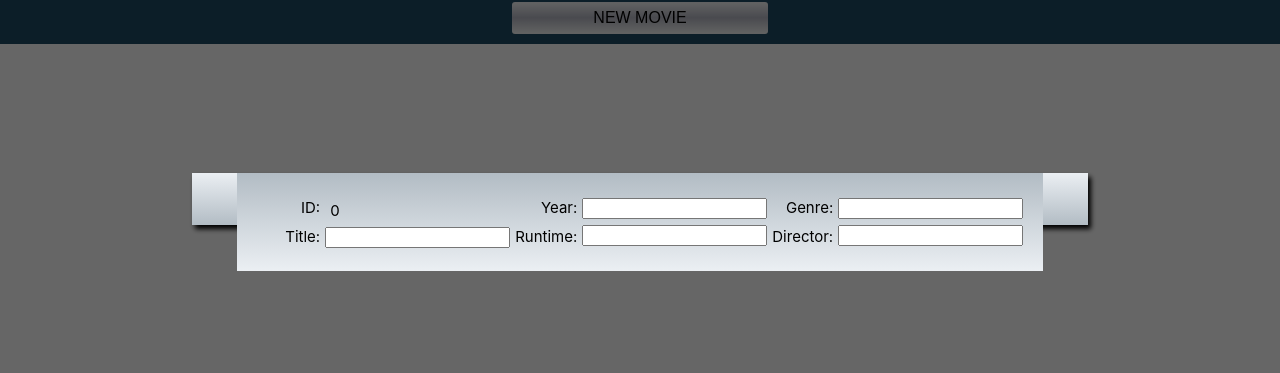
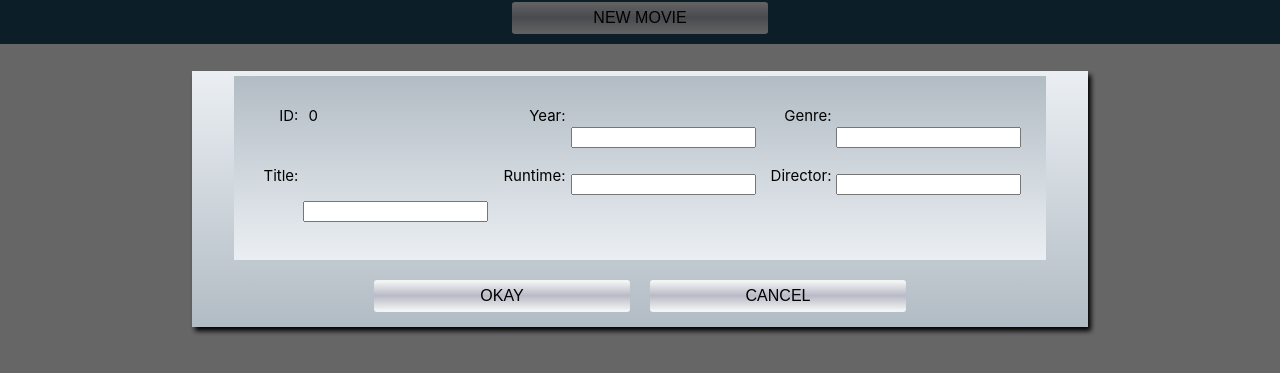
Before and after one commit to ContrarianCoding/HeroloCinema, a React (Create React App) app: page / in a window 1280 px wide. Both pictures are taken after a click on the button "NEW MOVIE". Shown: the part 201-574 px from the top of the page. Built offline with nearby package versions, Linux system fonts and the light colour scheme; no server answers.

Commit message:
improving adaptivity

```diff
--- a/src/App.css
+++ b/src/App.css
@@ -1,24 +1,206 @@
 .App {
   display: flex;
   flex-direction: column;
-  align-content: center;
   background-color: #1f4b64;
   width: 100%;
   height: 100%;
 }
 
+.App-header {
+  background-color: #0c1a35;
+  min-height: 50;
+  display: flex;
+  flex-direction: column;
+  align-items: center;
+  justify-content: center;
+  font-size: calc(10px + 2vmin);
+  text-shadow: 2px 2px #ff0000;
+  box-shadow: 1px 2px 50px rgba(0,0,0,.5);
+  color: rgb(250, 255, 182);
+}
+
 .MovieListContainer {
   display: flex;
   flex-direction: column;
-  align-content: center;
+  margin: 30px;
 }
 
-.App-logo {
-  animation: App-logo-spin infinite 20s linear;
-  height: 40vmin;
+.MovieTabHolder {
+  display: flex;
+  width: 70%;
+  flex-direction: column;
+  align-self: center;
+    /* Permalink - use to edit and share this gradient: http://colorzilla.com/gradient-editor/#e0eff9+0,b5c6d0+49,d8e1e7+50,f2f6f8+100 */
+  background: rgb(224,239,249); /* Old browsers */
+  background: -moz-linear-gradient(top, rgba(224,239,249,1) 0%, rgba(181,198,208,1) 49%, rgba(216,225,231,1) 50%, rgba(242,246,248,1) 100%); /* FF3.6-15 */
+  background: -webkit-linear-gradient(top, rgba(224,239,249,1) 0%,rgba(181,198,208,1) 49%,rgba(216,225,231,1) 50%,rgba(242,246,248,1) 100%); /* Chrome10-25,Safari5.1-6 */
+  background: linear-gradient(to bottom, rgba(224,239,249,1) 0%,rgba(181,198,208,1) 49%,rgba(216,225,231,1) 50%,rgba(242,246,248,1) 100%); /* W3C, IE10+, FF16+, Chrome26+, Opera12+, Safari7+ */
+  filter: progid:DXImageTransform.Microsoft.gradient( startColorstr='#e0eff9', endColorstr='#f2f6f8',GradientType=0 ); /* IE6-9 */
+  border-style: solid;
+  border-width: 2px;
+  border-color: #ffffff;
+  padding: 5px;
+  margin: 5px;
 }
 
+.MovieTabContainer {
+  display: flex;
+  flex-direction: row;
+  justify-content: space-evenly;
+  flex-wrap: wrap;
+  /* Permalink - use to edit and share this gradient: http://colorzilla.com/gradient-editor/#f2f6f8+0,d8e1e7+50,b5c6d0+51,e0eff9+100;Grey+Gloss+%232 */
+  background: #f2f6f8; /* Old browsers */
+  background: -moz-linear-gradient(top, #f2f6f8 0%, #d8e1e7 50%, #b5c6d0 51%, #e0eff9 100%); /* FF3.6-15 */
+  background: -webkit-linear-gradient(top, #f2f6f8 0%,#d8e1e7 50%,#b5c6d0 51%,#e0eff9 100%); /* Chrome10-25,Safari5.1-6 */
+  background: linear-gradient(to bottom, #f2f6f8 0%,#d8e1e7 50%,#b5c6d0 51%,#e0eff9 100%); /* W3C, IE10+, FF16+, Chrome26+, Opera12+, Safari7+ */
+  filter: progid:DXImageTransform.Microsoft.gradient( startColorstr='#f2f6f8', endColorstr='#e0eff9',GradientType=0 ); /* IE6-9 */
+}
+/*
+  justify-content: space-evenly;
+  align-self: center;
+    margin-top: 3px;
+      padding: 5px;*/
+
+.MovieTabContainer:hover {
+/* Permalink - use to edit and share this gradient: http://colorzilla.com/gradient-editor/#fefcea+0,f1da36+100;Gold+3D */
+  background: #fefcea; /* Old browsers */
+  background: -moz-linear-gradient(top, #fefcea 0%, #f1da36 100%); /* FF3.6-15 */
+  background: -webkit-linear-gradient(top, #fefcea 0%,#f1da36 100%); /* Chrome10-25,Safari5.1-6 */
+  background: linear-gradient(to bottom, #fefcea 0%,#f1da36 100%); /* W3C, IE10+, FF16+, Chrome26+, Opera12+, Safari7+ */
+  filter: progid:DXImageTransform.Microsoft.gradient( startColorstr='#fefcea', endColorstr='#f1da36',GradientType=0 ); /* IE6-9 */
+}
+
+.MovieTabContainer:active {
+/* Permalink - use to edit and share this gradient: http://colorzilla.com/gradient-editor/#f0b7a1+0,8c3310+50,752201+51,bf6e4e+100;Brown+Gloss */
+  background: #f0b7a1; /* Old browsers */
+  background: -moz-linear-gradient(top, #f0b7a1 0%, #8c3310 50%, #752201 51%, #bf6e4e 100%); /* FF3.6-15 */
+  background: -webkit-linear-gradient(top, #f0b7a1 0%,#8c3310 50%,#752201 51%,#bf6e4e 100%); /* Chrome10-25,Safari5.1-6 */
+  background: linear-gradient(to bottom, #f0b7a1 0%,#8c3310 50%,#752201 51%,#bf6e4e 100%); /* W3C, IE10+, FF16+, Chrome26+, Opera12+, Safari7+ */
+  filter: progid:DXImageTransform.Microsoft.gradient( startColorstr='#f0b7a1', endColorstr='#bf6e4e',GradientType=0 ); /* IE6-9 */
+}
+
+.MovieTabPairContainer {
+  display: flex;
+  flex-direction: row;
+  flex-wrap: wrap;
+  margin: 5px;
+}
+
+.MovieColRight {
+  display: flex;
+  flex-direction: column;
+  align-items: flex-end;
+  justify-content: space-evenly;
+  flex: 1;
+  max-width: 90%;
+  max-height: 90%;
+}
+
+.MovieColLeft {
+  display: flex;
+  flex-direction: column;
+  justify-content: space-evenly;
+  flex: 2;
+  max-width: 90%;
+  max-height: 90%;
+}
+
+.deleteBar {
+  display: flex;
+  flex-direction: column;
+  justify-content: space-between;
+}
+/*flex-direction: row;
+  justify-content: space-evenly;
+  align-items: center*/
+img {
+    max-height: 15px;
+    max-width: 15px;
+    margin: 5px;
+    align-self: center;
+}
+.deleteBar:hover {
+    /* Permalink - use to edit and share this gradient: http://colorzilla.com/gradient-editor/#f85032+0,f16f5c+50,f6290c+51,f02f17+71,e73827+100;Red+Gloss+%231 */
+  background: rgb(248,80,50); /* Old browsers */
+  background: -moz-linear-gradient(top, rgba(248,80,50,1) 0%, rgba(241,111,92,1) 50%, rgba(246,41,12,1) 51%, rgba(240,47,23,1) 71%, rgba(231,56,39,1) 100%); /* FF3.6-15 */
+  background: -webkit-linear-gradient(top, rgba(248,80,50,1) 0%,rgba(241,111,92,1) 50%,rgba(246,41,12,1) 51%,rgba(240,47,23,1) 71%,rgba(231,56,39,1) 100%); /* Chrome10-25,Safari5.1-6 */
+  background: linear-gradient(to bottom, rgba(248,80,50,1) 0%,rgba(241,111,92,1) 50%,rgba(246,41,12,1) 51%,rgba(240,47,23,1) 71%,rgba(231,56,39,1) 100%); /* W3C, IE10+, FF16+, Chrome26+, Opera12+, Safari7+ */
+  filter: progid:DXImageTransform.Microsoft.gradient( startColorstr='#f85032', endColorstr='#e73827',GradientType=0 ); /* IE6-9 */
+}
+
+.PopupContainer {
+  position: fixed;
+  width: 100%;
+  height: 100%;
+  top: 0;
+  left: 0;
+  right: 0;
+  bottom: 0;
+  margin: auto;
+  background-color: rgba(0,0,0, 0.6);
+}
+
+.MoviePopupHolder {
+  position: fixed;
+  display: flex;
+  flex-direction: column;
+  justify-content: flex-end;
+  align-items: center;
+  align-self: center;
+  /* Permalink - use to edit and share this gradient: http://colorzilla.com/gradient-editor/#ebeff3+0,b2bcc4+100 */
+  background: rgb(235,239,243); /* Old browsers */
+  background: -moz-linear-gradient(top, rgba(235,239,243,1) 0%, rgba(178,188,196,1) 100%); /* FF3.6-15 */
+  background: -webkit-linear-gradient(top, rgba(235,239,243,1) 0%,rgba(178,188,196,1) 100%); /* Chrome10-25,Safari5.1-6 */
+  background: linear-gradient(to bottom, rgba(235,239,243,1) 0%,rgba(178,188,196,1) 100%); /* W3C, IE10+, FF16+, Chrome26+, Opera12+, Safari7+ */
+  filter: progid:DXImageTransform.Microsoft.gradient( startColorstr='#ebeff3', endColorstr='#b2bcc4',GradientType=0 ); /* IE6-9 */
+  box-shadow: 3px 4px 5px rgba(0,0,0,1);
+  min-height: 200px;
+  max-height: 90%;
+  min-width: 300px;
+  max-width: 90%;
+  top: 40%;
+  bottom: 40%;
+  left: 15%;
+  right: 15%;
+}
+
+.MoviePopupHolder#error {
+  left: 30%;
+  right: 30%;
+  top: 42%;
+  bottom: 42%;
+  min-width: 100px;
+}
+
+.MoviePopup {
+  display: flex;
+  align-self: center;
+  justify-content: center;
+  flex-flow: wrap;
+  overflow: auto;
+  font-size: 15px;
+  padding: 20px;
+  /* Permalink - use to edit and share this gradient: http://colorzilla.com/gradient-editor/#b2bcc4+0,ebeff3+100 */
+  background: rgb(178,188,196); /* Old browsers */
+  background: -moz-linear-gradient(top, rgba(178,188,196,1) 0%, rgba(235,239,243,1) 100%); /* FF3.6-15 */
+  background: -webkit-linear-gradient(top, rgba(178,188,196,1) 0%,rgba(235,239,243,1) 100%); /* Chrome10-25,Safari5.1-6 */
+  background: linear-gradient(to bottom, rgba(178,188,196,1) 0%,rgba(235,239,243,1) 100%); /* W3C, IE10+, FF16+, Chrome26+, Opera12+, Safari7+ */
+  filter: progid:DXImageTransform.Microsoft.gradient( startColorstr='#b2bcc4', endColorstr='#ebeff3',GradientType=0 ); /* IE6-9 */
+  left: 5%;
+  right: 5%;
+  top: 5%;
+  bottom: 30%;
+  margin: 5px;
+  min-width: 80%;
+  min-height: 50%;
+  height: calc(400px - 20vw);
+}
+
+.MoviePopup#error {
+  bottom: 40%;
+}
 .btn {
+  display: flex;
   /* Permalink - use to edit and share this gradient: http://colorzilla.com/gradient-editor/#f5f6f6+0,dbdce2+21,b8bac6+49,dddfe3+80,f5f6f6+100;Grey+Pipe */
   background: #f5f6f6; /* Old browsers */
   background: -moz-linear-gradient(top, #f5f6f6 0%, #dbdce2 21%, #b8bac6 49%, #dddfe3 80%, #f5f6f6 100%); /* FF3.6-15 */
@@ -59,201 +241,18 @@
   filter: progid:DXImageTransform.Microsoft.gradient( startColorstr='#f85032', endColorstr='#e73827',GradientType=0 ); /* IE6-9 */
 }
 
-.MovieTabContainer {
-  display: flex;
-  flex-direction: row;
-  justify-content: space-evenly;
-  align-self: center;
-  /* Permalink - use to edit and share this gradient: http://colorzilla.com/gradient-editor/#f2f6f8+0,d8e1e7+50,b5c6d0+51,e0eff9+100;Grey+Gloss+%232 */
-  background: #f2f6f8; /* Old browsers */
-  background: -moz-linear-gradient(top, #f2f6f8 0%, #d8e1e7 50%, #b5c6d0 51%, #e0eff9 100%); /* FF3.6-15 */
-  background: -webkit-linear-gradient(top, #f2f6f8 0%,#d8e1e7 50%,#b5c6d0 51%,#e0eff9 100%); /* Chrome10-25,Safari5.1-6 */
-  background: linear-gradient(to bottom, #f2f6f8 0%,#d8e1e7 50%,#b5c6d0 51%,#e0eff9 100%); /* W3C, IE10+, FF16+, Chrome26+, Opera12+, Safari7+ */
-  filter: progid:DXImageTransform.Microsoft.gradient( startColorstr='#f2f6f8', endColorstr='#e0eff9',GradientType=0 ); /* IE6-9 */
-  padding: 5px;
-  margin-top: 3px;
-}
-
-.MovieTabHolder {
-  align-self: center;
-    /* Permalink - use to edit and share this gradient: http://colorzilla.com/gradient-editor/#e0eff9+0,b5c6d0+49,d8e1e7+50,f2f6f8+100 */
-  background: rgb(224,239,249); /* Old browsers */
-  background: -moz-linear-gradient(top, rgba(224,239,249,1) 0%, rgba(181,198,208,1) 49%, rgba(216,225,231,1) 50%, rgba(242,246,248,1) 100%); /* FF3.6-15 */
-  background: -webkit-linear-gradient(top, rgba(224,239,249,1) 0%,rgba(181,198,208,1) 49%,rgba(216,225,231,1) 50%,rgba(242,246,248,1) 100%); /* Chrome10-25,Safari5.1-6 */
-  background: linear-gradient(to bottom, rgba(224,239,249,1) 0%,rgba(181,198,208,1) 49%,rgba(216,225,231,1) 50%,rgba(242,246,248,1) 100%); /* W3C, IE10+, FF16+, Chrome26+, Opera12+, Safari7+ */
-  filter: progid:DXImageTransform.Microsoft.gradient( startColorstr='#e0eff9', endColorstr='#f2f6f8',GradientType=0 ); /* IE6-9 */
-  border-style: solid;
-  border-width: 2px;
-  border-color: #ffffff;
-  padding: 3px;
-  margin: 5px;
-  width: 70%;
-}
-
-.deleteBar {
-  width: 100%;
-  height: 25px;
-  display: flex;
-  flex-direction: row;
-  justify-content: space-evenly;
-  align-items: center
-}
-
-.deleteBar:hover {
-    /* Permalink - use to edit and share this gradient: http://colorzilla.com/gradient-editor/#f85032+0,f16f5c+50,f6290c+51,f02f17+71,e73827+100;Red+Gloss+%231 */
-  background: rgb(248,80,50); /* Old browsers */
-  background: -moz-linear-gradient(top, rgba(248,80,50,1) 0%, rgba(241,111,92,1) 50%, rgba(246,41,12,1) 51%, rgba(240,47,23,1) 71%, rgba(231,56,39,1) 100%); /* FF3.6-15 */
-  background: -webkit-linear-gradient(top, rgba(248,80,50,1) 0%,rgba(241,111,92,1) 50%,rgba(246,41,12,1) 51%,rgba(240,47,23,1) 71%,rgba(231,56,39,1) 100%); /* Chrome10-25,Safari5.1-6 */
-  background: linear-gradient(to bottom, rgba(248,80,50,1) 0%,rgba(241,111,92,1) 50%,rgba(246,41,12,1) 51%,rgba(240,47,23,1) 71%,rgba(231,56,39,1) 100%); /* W3C, IE10+, FF16+, Chrome26+, Opera12+, Safari7+ */
-  filter: progid:DXImageTransform.Microsoft.gradient( startColorstr='#f85032', endColorstr='#e73827',GradientType=0 ); /* IE6-9 */
-
-}
-
-img {
-  max-width: 70%;
-  max-height: 70%;
-}
-
-.PopupContainer {
-  position: fixed;
-  width: 100%;
-  height: 100%;
-  top: 0;
-  left: 0;
-  right: 0;
-  bottom: 0;
-  margin: auto;
-  background-color: rgba(0,0,0, 0.6);
-}
-
-.MoviePopupHolder {
-  position: absolute;
-  display: flex;
-  flex-direction: column;
-  justify-content: flex-end;
-  align-items: center;
-  align-self: center;
-  /* Permalink - use to edit and share this gradient: http://colorzilla.com/gradient-editor/#ebeff3+0,b2bcc4+100 */
-  background: rgb(235,239,243); /* Old browsers */
-  background: -moz-linear-gradient(top, rgba(235,239,243,1) 0%, rgba(178,188,196,1) 100%); /* FF3.6-15 */
-  background: -webkit-linear-gradient(top, rgba(235,239,243,1) 0%,rgba(178,188,196,1) 100%); /* Chrome10-25,Safari5.1-6 */
-  background: linear-gradient(to bottom, rgba(235,239,243,1) 0%,rgba(178,188,196,1) 100%); /* W3C, IE10+, FF16+, Chrome26+, Opera12+, Safari7+ */
-  filter: progid:DXImageTransform.Microsoft.gradient( startColorstr='#ebeff3', endColorstr='#b2bcc4',GradientType=0 ); /* IE6-9 */
-  box-shadow: 3px 4px 5px rgba(0,0,0,1);
-  left: 15%;
-  right: 15%;
-  top: 40%;
-  bottom: 40%;
-  min-width: 800px;
-}
-
-.MoviePopupHolder#error {
-  left: 30%;
-  right: 30%;
-  top: 42%;
-  bottom: 42%;
-  min-width: 300px;
-}
-
-.MoviePopup {
-  position: absolute;
-  display: flex;
-  align-self: center;
-  justify-content: center;
-  font-size: 15px;
-  padding: 20px;
-  /* Permalink - use to edit and share this gradient: http://colorzilla.com/gradient-editor/#b2bcc4+0,ebeff3+100 */
-  background: rgb(178,188,196); /* Old browsers */
-  background: -moz-linear-gradient(top, rgba(178,188,196,1) 0%, rgba(235,239,243,1) 100%); /* FF3.6-15 */
-  background: -webkit-linear-gradient(top, rgba(178,188,196,1) 0%,rgba(235,239,243,1) 100%); /* Chrome10-25,Safari5.1-6 */
-  background: linear-gradient(to bottom, rgba(178,188,196,1) 0%,rgba(235,239,243,1) 100%); /* W3C, IE10+, FF16+, Chrome26+, Opera12+, Safari7+ */
-  filter: progid:DXImageTransform.Microsoft.gradient( startColorstr='#b2bcc4', endColorstr='#ebeff3',GradientType=0 ); /* IE6-9 */
-  left: 5%;
-  right: 5%;
-  top: 5%;
-  bottom: 30%;
-}
-
-.MoviePopup#error {
-  bottom: 40%;
-}
-
-.MovieTabContainer:hover {
-/* Permalink - use to edit and share this gradient: http://colorzilla.com/gradient-editor/#fefcea+0,f1da36+100;Gold+3D */
-  background: #fefcea; /* Old browsers */
-  background: -moz-linear-gradient(top, #fefcea 0%, #f1da36 100%); /* FF3.6-15 */
-  background: -webkit-linear-gradient(top, #fefcea 0%,#f1da36 100%); /* Chrome10-25,Safari5.1-6 */
-  background: linear-gradient(to bottom, #fefcea 0%,#f1da36 100%); /* W3C, IE10+, FF16+, Chrome26+, Opera12+, Safari7+ */
-  filter: progid:DXImageTransform.Microsoft.gradient( startColorstr='#fefcea', endColorstr='#f1da36',GradientType=0 ); /* IE6-9 */
-}
-
-.MovieTabContainer:active {
-/* Permalink - use to edit and share this gradient: http://colorzilla.com/gradient-editor/#f0b7a1+0,8c3310+50,752201+51,bf6e4e+100;Brown+Gloss */
-  background: #f0b7a1; /* Old browsers */
-  background: -moz-linear-gradient(top, #f0b7a1 0%, #8c3310 50%, #752201 51%, #bf6e4e 100%); /* FF3.6-15 */
-  background: -webkit-linear-gradient(top, #f0b7a1 0%,#8c3310 50%,#752201 51%,#bf6e4e 100%); /* Chrome10-25,Safari5.1-6 */
-  background: linear-gradient(to bottom, #f0b7a1 0%,#8c3310 50%,#752201 51%,#bf6e4e 100%); /* W3C, IE10+, FF16+, Chrome26+, Opera12+, Safari7+ */
-  filter: progid:DXImageTransform.Microsoft.gradient( startColorstr='#f0b7a1', endColorstr='#bf6e4e',GradientType=0 ); /* IE6-9 */
-  }
-
-
-.MovieColRight {
-  display: flex;
-  flex-direction: column;
-  align-items: flex-end;
-  justify-content: space-evenly;
-  flex: 1;
-}
-
-.MovieColLeft {
-  display: flex;
-  flex-direction: column;
-  align-items: flex-start;
-  justify-content: space-evenly;
-  flex: 1;
-}
-
-.App-header {
-  background-color: #0c1a35;
-  min-height: 50;
-  display: flex;
-  flex-direction: column;
-  align-items: center;
-  justify-content: center;
-  font-size: calc(10px + 2vmin);
-  text-shadow: 2px 2px #ff0000;
-  box-shadow: 1px 2px 50px rgba(0,0,0,.5);
-  color: rgb(250, 255, 182);
-}
-
-html, body, {
-  width: 100%;
-  height: 150%;
-}
-
 .spacer {
   height: 30px;
 }
 
 span {
-  font: bold Georgia, serif;
+  display: flex;
+  flex: 1;
   margin: 5px;
-  overflow: hidden;
+  max-width: 100%;
+  overflow-wrap: break-word;
 }
 
 .error {
   color: #c50000
 }
-
-.App-link {
-  color: #61dafb;
-}
-
-@keyframes App-logo-spin {
-  from {
-    transform: rotate(0deg);
-  }
-  to {
-    transform: rotate(360deg);
-  }
-}
--- a/src/App.js
+++ b/src/App.js
@@ -28,9 +28,7 @@ class App extends Component {
           <header className="App-header">
             <h1>Welcome to Herolo Cinema!</h1>
           </header>
-          <div className="spacer"></div>
           <MovieList />
-          <div className="spacer"></div>
           <button className="btn" onClick={() => toggleNewMovieAction()(store.dispatch)}>New Movie</button>
           <Popup />
           <ErrorPopup />
--- a/src/components/EditMoviePopup.js
+++ b/src/components/EditMoviePopup.js
@@ -66,6 +66,7 @@ export default class EditMoviePopup extends Component {
         }
         return (
             <div className="MoviePopup">
+                <div className="MovieTabPairContainer">
                     <div className="MovieColRight">
                         <span>ID: </span>
                         <span>Title: </span>
@@ -74,6 +75,8 @@ export default class EditMoviePopup extends Component {
                         <span>{this.myID}</span>
                         <input type="text" value={this.myTitle} onChange={(val) => this.editTitle(val.target.value)} />
                     </div>
+                </div>
+                <div className="MovieTabPairContainer">
                     <div className="MovieColRight">
                         <span>Year: </span>
                         <span>Runtime: </span>
@@ -82,6 +85,8 @@ export default class EditMoviePopup extends Component {
                         <input type="text" value={this.myYear} onChange={(val) => this.editYear(val.target.value)} />
                         <input type="text" value={this.myTime} onChange={(val) => this.editTime(val.target.value)} />
                     </div>
+                </div>
+                <div className="MovieTabPairContainer">
                     <div className="MovieColRight">
                         <span>Genre: </span>
                         <span>Director: </span>
@@ -91,6 +96,7 @@ export default class EditMoviePopup extends Component {
                         <input type="text" value={this.myDir} onChange={(val) => this.editDirector(val.target.value)} />
                     </div>
                 </div>
+            </div>
         )
     }
 }
--- a/src/components/Popup.js
+++ b/src/components/Popup.js
@@ -93,7 +93,7 @@ class Popup extends Component {
 
     getButtons() {
         return (
-        <div>
+        <div className="MovieTabPairContainer">
             <button className="btn" onClick={() => this.okOnClick()}>Okay</button>
             <button className="btn" onClick={() => this.cancelOnClick()}>Cancel</button>
         </div>
@@ -105,8 +105,8 @@ class Popup extends Component {
         return (
         <div className="PopupContainer">
             <div className="MoviePopupHolder">
+                <EditMoviePopup id={this.props.editSelected} movie={this.props.movies.candidate} changeThings={(movie) => editCandidateAction(movie)(this.props.dispatch)} />
                 {this.getButtons()}
-                <EditMoviePopup id={this.props.editSelected} movie={this.props.movies.candidate} changeThings={(movie) => editCandidateAction(movie)(this.props.dispatch)} />
             </div>
         </div>
         )
@@ -115,8 +115,8 @@ class Popup extends Component {
         return (
         <div className="PopupContainer">
             <div className="MoviePopupHolder">
+                <EditMoviePopup id={this.props.movies.movieList.length} movie={this.props.movies.candidate} changeThings={(movie) => editCandidateAction(movie)(this.props.dispatch)} />
                 {this.getButtons()}
-                <EditMoviePopup id={this.props.movies.movieList.length} movie={this.props.movies.candidate} changeThings={(movie) => editCandidateAction(movie)(this.props.dispatch)} />
             </div>
         </div>
         )
@@ -125,8 +125,8 @@ class Popup extends Component {
         return (
         <div className="PopupContainer">
             <div className="MoviePopupHolder">
+                <DeleteMoviePopup movie={this.props.movies.movieList[this.props.deleteSelected].Title} />
                 {this.getButtons()}
-                <DeleteMoviePopup movie={this.props.movies.movieList[this.props.deleteSelected].Title} />
             </div>
         </div>
         )
```
Also changed, not shown: src/components/MovieTab.js (+7 -0 lines). Lines whose indentation alone changed are shown as unchanged.
